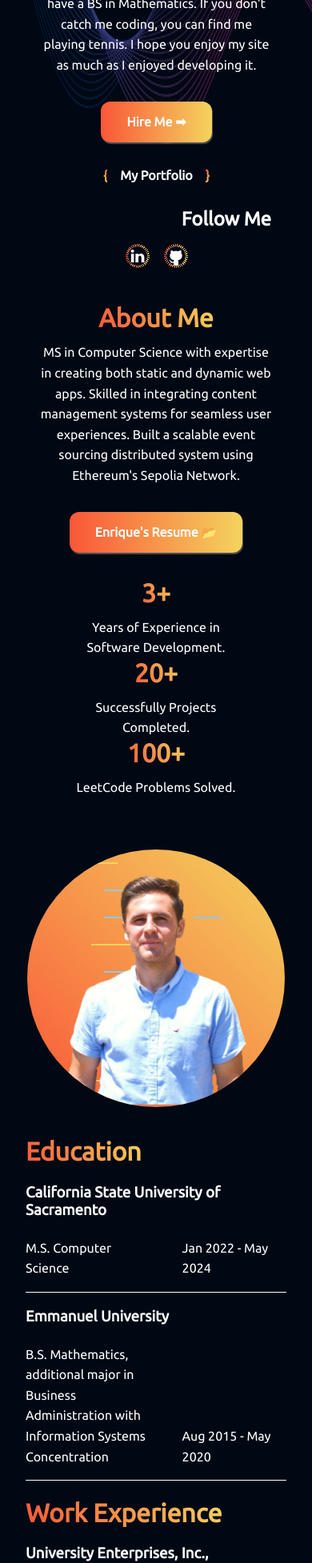
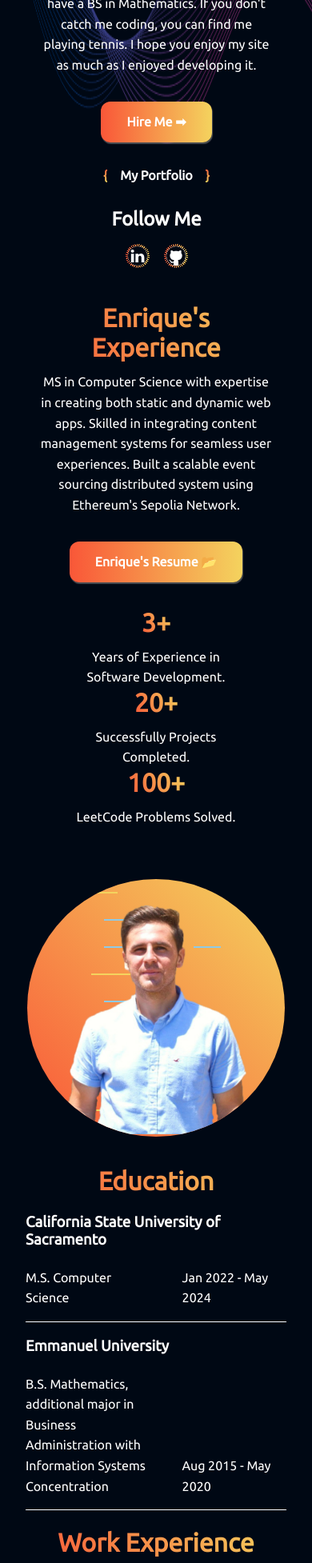
Before and after one commit to eralcacer/portfolio-web-enrique, a React (Create React App) app: page / in a window 390 px wide. Shown: the part 656-2610 px from the top of the page at 80% size. Built offline with nearby package versions, Linux system fonts and the light colour scheme; a web font is replaced by a local one.

Commit message:
[fix] Remove unused import

```diff
--- a/src/components/AboutMe/style/about-me.css
+++ b/src/components/AboutMe/style/about-me.css
@@ -167,7 +167,10 @@
 .social-media-comp a:nth-child(2) {
   animation: scale-up 0.4s forwards 1.4s;
 }
-
+.about-top-section .follow-title {
+  width: 100%;
+  text-align: left;
+}
 @media only screen and (max-width: 1000px) {
   .about-top-section {
     position: relative;
@@ -178,6 +181,10 @@
     align-items: center;
     padding: 1em 0;
     margin: auto;
+  }
+  .about-top-section .follow-title {
+    width: 100%;
+    text-align: center;
   }
   .text-profile-comp {
     width: auto;
--- a/src/components/Education/components/EducationLeftComp.tsx
+++ b/src/components/Education/components/EducationLeftComp.tsx
@@ -2,7 +2,6 @@ import React from "react";
 
 import { content } from "../../../content-data/content";
 import TextInformation from "./TextInformation";
-import TextInformationType from "../../../types/TextInformationType";
 
 function EducationLeftComp() {
   return (
--- a/src/components/Education/style/education-style.css
+++ b/src/components/Education/style/education-style.css
@@ -41,7 +41,15 @@
   .education-left {
     width: 100%;
   }
+  .education-left h1 {
+    width: 100%;
+    text-align: center;
+  }
   .education-right {
     width: 100%;
   }
+  .education-right h1 {
+    width: 100%;
+    text-align: center;
+  }
 }
--- a/src/components/Experience/style/experience-style.css
+++ b/src/components/Experience/style/experience-style.css
@@ -114,6 +114,7 @@
   }
   .right-recap-comp h1 {
     margin: auto auto 12px auto;
+    text-align: center;
   }
   .circle-code {
     width: 100%;
--- a/src/components/NavBar/NavBarMain.tsx
+++ b/src/components/NavBar/NavBarMain.tsx
@@ -57,6 +57,7 @@ function NavBarMain() {
         <MobMenuList
           isMenuOpen={isMenuOpen}
           isComponentMounted={isComponentMounted}
+          handleMenuButton={handleMenuButton}
         />
       </nav>
     </>
--- a/src/components/NavBar/components/MobMenuList.tsx
+++ b/src/components/NavBar/components/MobMenuList.tsx
@@ -4,18 +4,29 @@ import SocialMediaComponent from "../../AboutMe/components/SocialMediaComponent"
 interface MobMenuListProps {
   isMenuOpen: boolean;
   isComponentMounted: boolean;
+  handleMenuButton: () => void;
 }
 
-function MobMenuList({ isMenuOpen, isComponentMounted }: MobMenuListProps) {
+function MobMenuList({
+  isMenuOpen,
+  isComponentMounted,
+  handleMenuButton,
+}: MobMenuListProps) {
   return (
     <ul className={`mob-menu ${isMenuOpen ? "menu-open" : "menu-close"}`}>
       <li>
-        <a className="link-menu" href="#about-me">
+        <a
+          className="link-menu"
+          href="#about-me"
+          onClick={(): void => handleMenuButton()}>
           About Enrique
         </a>
       </li>
       <li>
-        <a className="link-menu" href="#experience">
+        <a
+          className="link-menu"
+          href="#experience"
+          onClick={(): void => handleMenuButton()}>
           Experience
         </a>
       </li>
--- a/src/content-data/content.ts
+++ b/src/content-data/content.ts
@@ -18,7 +18,7 @@ export const content = {
     name: "Enrique Alcacer",
   },
   ExperienceInformation: {
-    experienceTitle: "About Me",
+    experienceTitle: "Enrique's Experience",
     experienceDescTxt:
       "MS in Computer Science with expertise in creating both static and dynamic web apps. Skilled in integrating content management systems for seamless user experiences. Built a scalable event sourcing distributed system using Ethereum's Sepolia Network.",
     downloadBtnTxt: "Enrique's Resume 📂",
```
